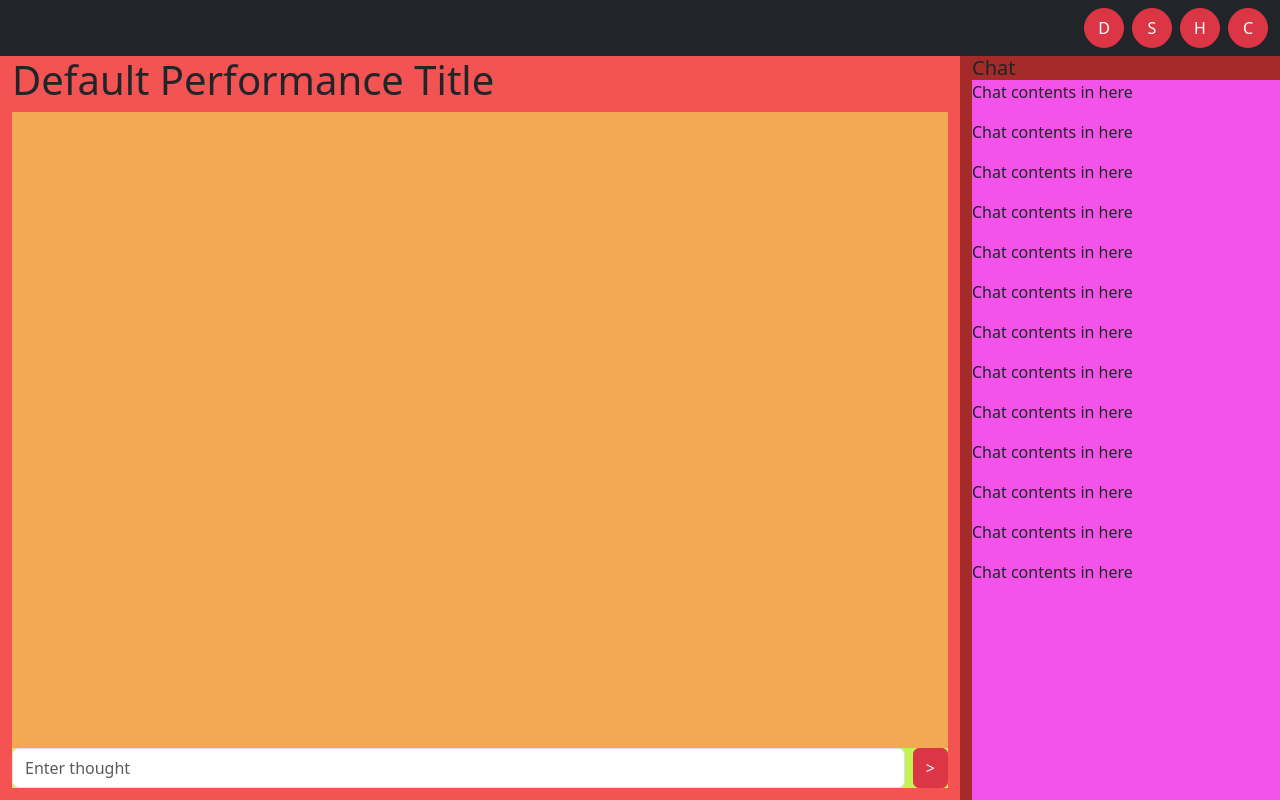
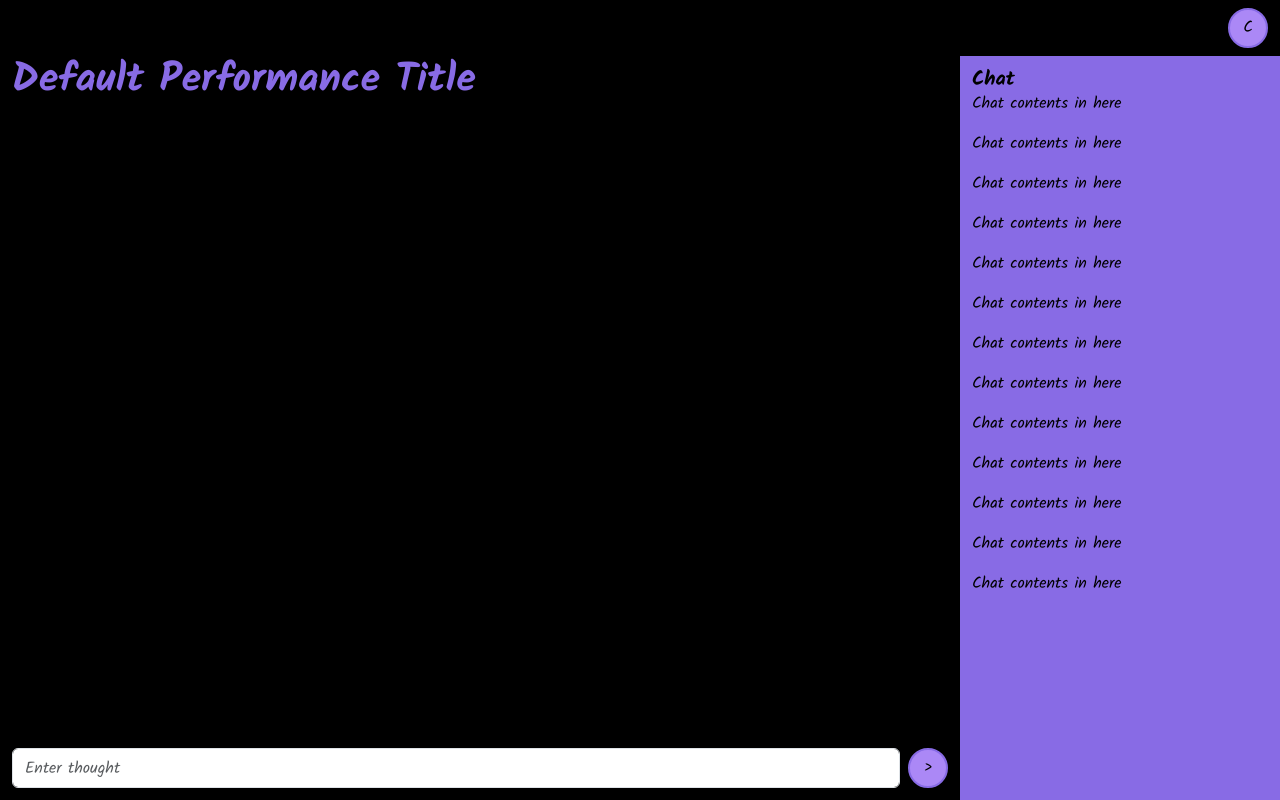
Before and after one commit to nahilmemon/virtual-thought-puppet, a website: page public/index.html in a window 1280 px wide. Drawn offline with nearby package versions, Linux system fonts and the light colour scheme; no server answers.

Commit message:
style: updated the css styles and added a basic color palette

```diff
--- a/public/app.js
+++ b/public/app.js
@@ -1,3 +1,8 @@
+// Retrieve CSS color variables
+const cssVariables = getComputedStyle(document.documentElement);
+const bgColor = cssVariables.getPropertyValue("--bg-color").trim();
+const textColor = cssVariables.getPropertyValue("--text-color").trim();
+
 // Retrieve document elements
 const theaterRow = document.querySelector("#theaterRow");
 const toggleChatButton = document.querySelector("#toggleChatButton");
@@ -67,7 +72,7 @@ function setup() {
 
 function draw() {
   // Clear the background
-  background("#ffdfdf");
+  background(bgColor);
 
   // Make sure that if the user clicks and drags a thought around
   // that it can't move outside the bounds of the canvas
@@ -212,7 +217,7 @@ thoughtForm.addEventListener("submit", (event) => {
     fontSize: random(16, 32),
 
     // Text color
-    color: "#000000"
+    color: textColor
   };
 
   //1. Send thought data to server
--- a/public/index.html
+++ b/public/index.html
@@ -24,31 +24,31 @@
   <nav id="theaterNav" class="navbar navbar-dark bg-dark">
     <div class="container-fluid justify-content-end gap-2" id="navbarCollapse">
       <ul class="navbar-nav flex-row align-items-center gap-2">
-        <li class="nav-item">
+        <!-- <li class="nav-item">
           <button
             id="downloadButton"
-            class="btn btn-danger button-circle"
+            class="btn btn-info button-circle"
             type="button"
             aria-label="Download screenshot">D</button>
-        </li>
-        <li class="nav-item">
+        </li> -->
+        <!-- <li class="nav-item">
           <button
             id="settingsButton"
-            class="btn btn-danger button-circle"
+            class="btn btn-info button-circle"
             type="button"
             aria-label="Open settings">S</button>
-        </li>
-        <li class="nav-item">
+        </li> -->
+        <!-- <li class="nav-item">
           <button
             id="homepageButton"
-            class="btn btn-danger button-circle"
+            class="btn btn-info button-circle"
             type="button"
             aria-label="Navigate to homepage">H</button>
-        </li>
+        </li> -->
         <li class="nav-item">
           <button
             id="toggleChatButton"
-            class="btn btn-danger button-circle"
+            class="btn btn-info button-circle"
             type="button"
             aria-label="Hide chat"
             aria-controls="audienceChatSidebar"
@@ -63,7 +63,7 @@
     <main id="stageMain" class="col-12 col-md-9">
       <!-- Performance Title -->
       <header id="stageHeader">
-        <h1>Default Performance Title</h1>
+        <h1 id="stageHeading">Default Performance Title</h1>
       </header>
 
       <!-- Stage Deck - where the puppet(s) will be visualized -->
@@ -83,7 +83,7 @@
           placeholder="Enter thought">
 
         <!-- Submit Thought Button -->
-        <button type="submit" id="submitThoughtButton" class="btn btn-danger">></button>
+        <button type="submit" id="submitThoughtButton" class="btn btn-info button-circle">></button>
       </form>
     </main>
 
--- a/public/style.css
+++ b/public/style.css
@@ -1,9 +1,21 @@
+:root {
+  --bg-color: #000000;
+  --text-color: #ab88f6;
+  --button-bg-color: #886be5;
+  --button-darker-bg-color: #6d50c7;
+}
+
 html,
 body {
   width: 100%;
   height: 100%;
   margin: 0;
   overflow: hidden;
+  font-family: "Kalam", cursive;
+  font-weight: 400;
+  font-style: normal;
+  background-color: var(--bg-color);
+  color: var(--text-color);
 }
 
 #theaterBody {
@@ -15,6 +27,7 @@ body {
 #theaterNav {
   width: 100%;
   flex-shrink: 0; /* always maintain original height */
+  background-color: var(--bg-color) !important;
 }
 
 /* Navigation buttons */
@@ -23,11 +36,33 @@ body {
   height: 40px;
   border-radius: 100%;
   padding: 0;
+  background-color: var(--text-color);
+  border: 2px solid var(--button-bg-color);
+  color: var(--bg-color);
 
   /* To center the contents of the buttons */
   display: flex;
   align-items: center;
   justify-content: center;
+}
+
+.button-circle:hover {
+  background-color: var(--button-bg-color);
+  border-color: var(--text-color);
+  color: var(--bg-color);
+}
+
+.button-circle:active {
+  background-color: #6d50c7 !important;
+  border-color: var(--text-color) !important;
+}
+
+.button-circle:focus-visible {
+  outline: 3px solid var(--text-color);
+  outline-offset: 3px;
+  box-shadow: none;
+  background-color: var(--button-darker-bg-color) !important;
+  border-color: var(--text-color) !important;
 }
 
 /* Theater Row (Stage + Audience) */
@@ -47,6 +82,12 @@ body {
   flex: 1;
   min-height: 0;
   padding-bottom: 12px;
+}
+
+/* Stage Heading */
+#stageHeading {
+  font-weight: 700;
+  color: var(--button-bg-color);
 }
 
 /* Stage Deck Section */
@@ -88,7 +129,10 @@ body {
   flex-direction: column;
   min-height: 0;
 
-  padding-right: 0;
+  padding: 12px;
+  margin-top: 12p;
+  background-color: var(--button-bg-color) !important;
+  color: var(--bg-color);
 }
 
 #chatHeader {
@@ -100,6 +144,7 @@ body {
 #chatHeading {
   margin: 0;
   font-size: 1.25rem;
+  font-weight: 700;
 }
 
 #chatInterface {
@@ -135,7 +180,7 @@ body {
 } */
 
 /* Figuring out layout */
-#theaterRow {
+/* #theaterRow {
   background-color: brown;
 }
 
@@ -157,4 +202,4 @@ body {
 
 #chatInterface {
   background-color: rgb(243, 83, 232);
-}
+} */
```
